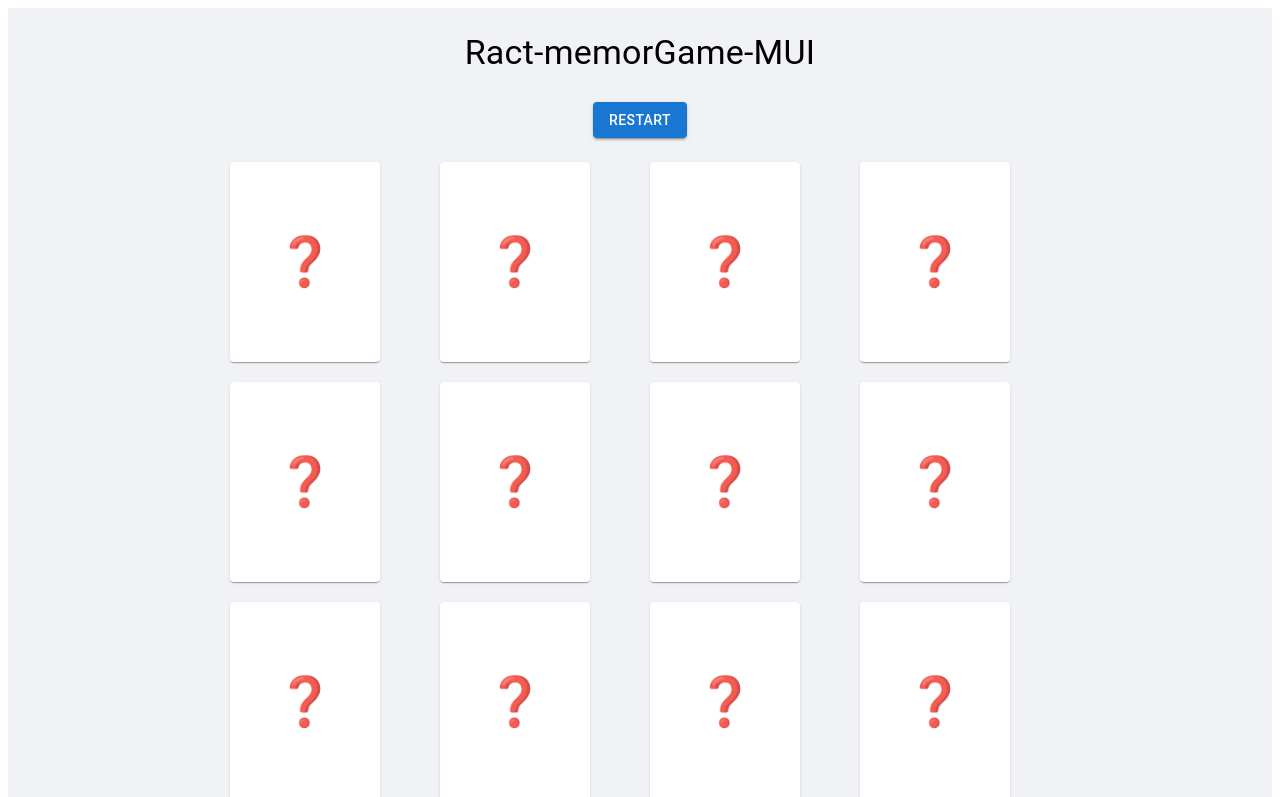
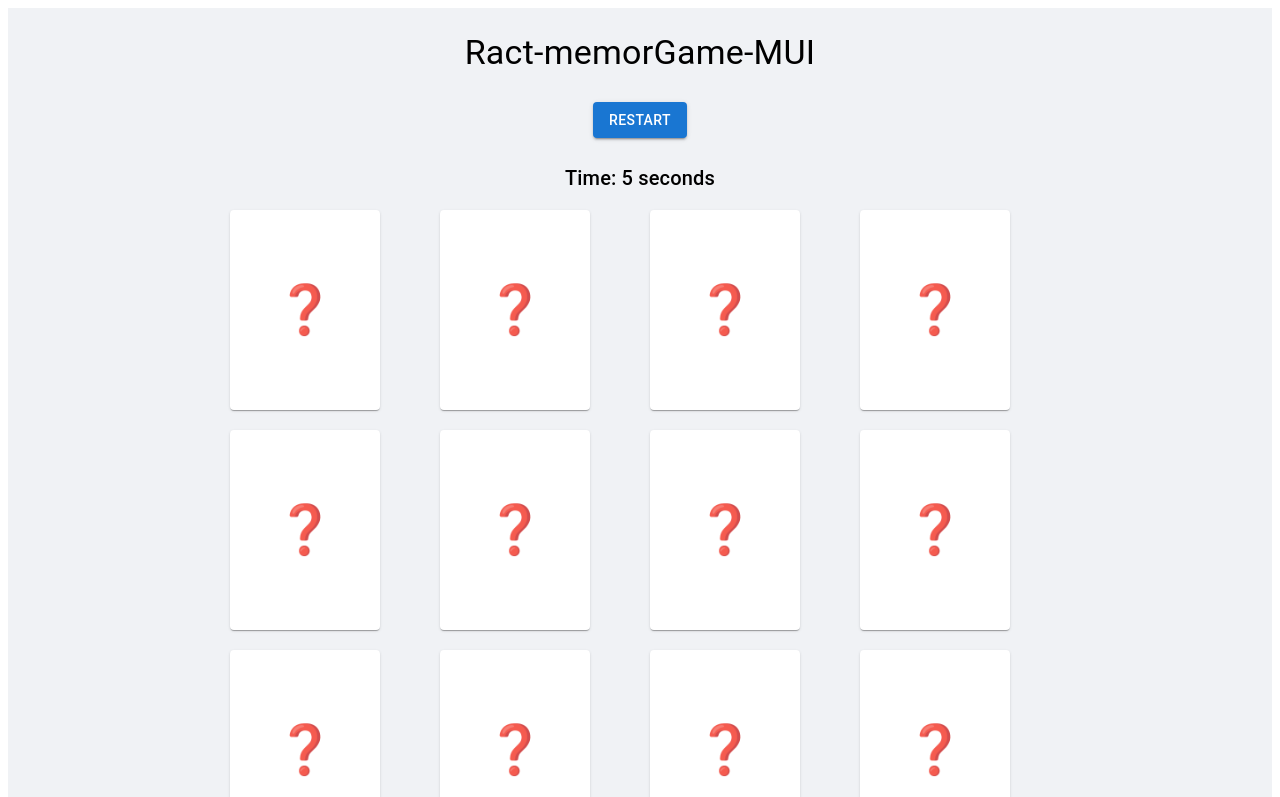
Before and after one commit to haddadiamirhosein/React-memory-Game, a React (Vite) app: page / in a window 1280 px wide. Shown: the top 797 px of the page. Built offline with nearby package versions, Linux system fonts and the light colour scheme.

Commit message:
add time score in game _ The first print of the project is finished.

```diff
--- a/src/components/GameBoard.tsx
+++ b/src/components/GameBoard.tsx
@@ -3,7 +3,7 @@ import { cards } from "../data/cards";
 import { useEffect, useState } from "react";
 import CardGame from "./CardGame";
 import cardService, { type Card } from "../services/cardService";
-import { Box } from "@mui/material";
+import { Box, Typography } from "@mui/material";
 import Button from "@mui/material/Button";
 
 function GameBoard() {
@@ -11,11 +11,16 @@ function GameBoard() {
   const [selectedcards, SetselectedCards] = useState<string[]>([]);
   const [newCards, SetnewCards] = useState<Card[]>([]);
 
+  const [seconds, setSeconds] = useState(0);
+  const [isTimerActive, setIsTimerActive] = useState(true);
+
   const handleRestart = () => {
     const newCard = cardService(cards);
     SetnewCards(newCard);
     SetselectedCards([]);
     SetmatchedCards([]);
+    setSeconds(0);
+    setIsTimerActive(true);
   };
 
   const handleCardClick = (id: string) => {
@@ -52,6 +57,23 @@ function GameBoard() {
   }, [selectedcards]);
 
   useEffect(() => {
+    let timer: ReturnType<typeof setInterval>;
+    if (isTimerActive) {
+      timer = setInterval(() => {
+        setSeconds((prev) => prev + 1);
+      }, 1000);
+    }
+    return () => clearInterval(timer);
+  }, [isTimerActive]);
+
+  useEffect(() => {
+    if (matchedCards.length === newCards.length && newCards.length > 0) {
+      setIsTimerActive(false);
+      console.log("done")
+    }
+  }, [matchedCards, newCards]);
+
+  useEffect(() => {
     if (selectedcards.length === 2) {
       const [firstId, secondId] = selectedcards;
       const firstCard = newCards.find((card) => card.id === firstId);
@@ -85,6 +107,10 @@ function GameBoard() {
         Restart
       </Button>
 
+      <Typography variant="h6" sx={{ mb: 2 }}>
+        Time: {seconds} seconds
+      </Typography>
+
       <Grid container spacing="20px" justifyContent="center">
         {newCards.map((card) => (
           <Grid size={{ xs: 6, md: 3, sm: 4 }} key={card.id}>
```
